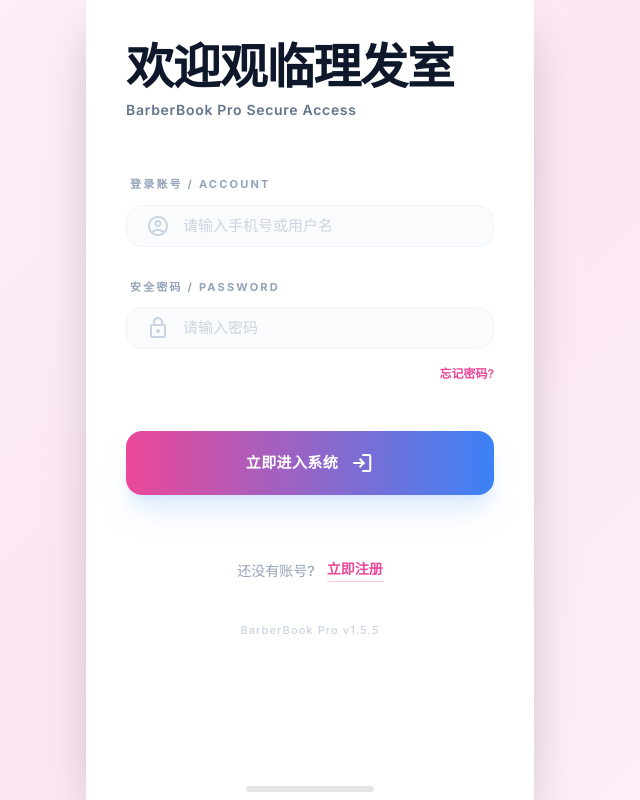
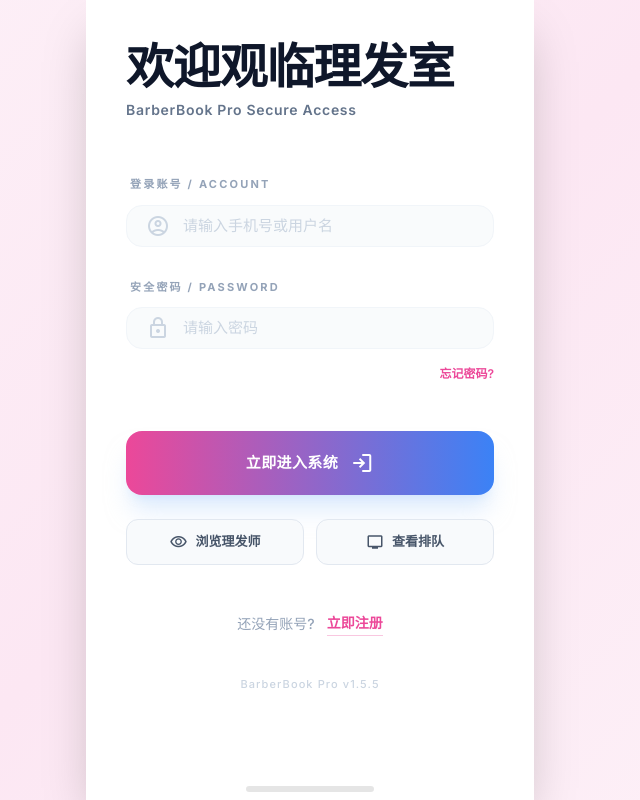
Before and after one commit to dgjin/barberbook-pro-app-new, a React (Vite) app: page /login in a window 1280 px wide. Shown: the whole page, without its empty margins (330-970 px from the left). Built offline with nearby package versions, Linux system fonts and the light colour scheme; no server answers; the database is empty.

Commit message:
重新修改了游客浏览入口

```diff
--- a/App.tsx
+++ b/App.tsx
@@ -136,7 +136,7 @@ const App: React.FC = () => {
       <ErrorBoundary>
         <Suspense fallback={<PageTransition />}>
           <Routes>
-            <Route path="/" element={<Navigate to="/launcher" replace />} />
+            <Route path="/" element={<Navigate to="/login" replace />} />
             <Route path="/launcher" element={<RoleLauncher availableBarbers={availableBarbers} handleGuestVisit={handleGuestVisit} />} />
             <Route path="/home" element={<CustomerHome onNavigate={handleNavigate} onBarberSelect={handleBarberSelect} currentUser={currentUser} />} />
             <Route path="/booking" element={<Booking onNavigate={handleNavigate} preselectedBarber={selectedBarber} onBookingSuccess={handleBookingSuccess} currentUser={currentUser} />} />
--- a/pages/Login.tsx
+++ b/pages/Login.tsx
@@ -125,7 +125,25 @@ export const Login: React.FC<Props> = ({ onNavigate, onLogin }) => {
           )}
         </button>
 
-        <div className="mt-auto pt-16 pb-6 text-center">
+        {/* 游客浏览入口 */}
+        <div className="mt-6 grid grid-cols-2 gap-3">
+          <button
+            onClick={() => onNavigate('home')}
+            className="flex items-center justify-center gap-2 py-3 px-4 bg-slate-50 hover:bg-slate-100 text-slate-600 rounded-xl transition-all active:scale-[0.97] border border-slate-200"
+          >
+            <span className="material-symbols-outlined text-[18px]">visibility</span>
+            <span className="text-[13px] font-semibold">浏览理发师</span>
+          </button>
+          <button
+            onClick={() => onNavigate('monitor')}
+            className="flex items-center justify-center gap-2 py-3 px-4 bg-slate-50 hover:bg-slate-100 text-slate-600 rounded-xl transition-all active:scale-[0.97] border border-slate-200"
+          >
+            <span className="material-symbols-outlined text-[18px]">tv</span>
+            <span className="text-[13px] font-semibold">查看排队</span>
+          </button>
+        </div>
+
+        <div className="mt-auto pt-12 pb-6 text-center">
           <div className="flex items-center justify-center gap-3 text-sm">
             <span className="text-slate-400 font-medium">还没有账号?</span>
             <button
```
